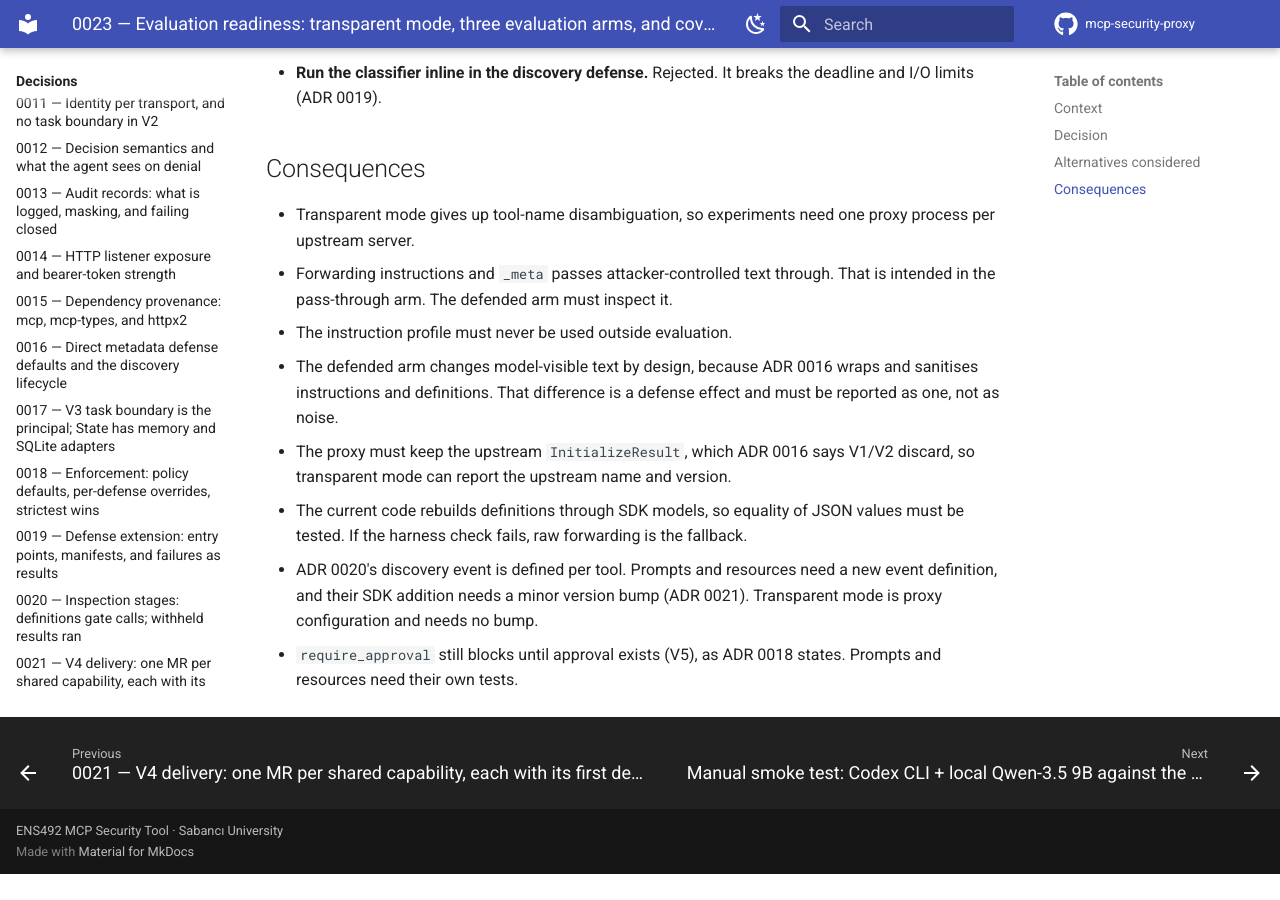
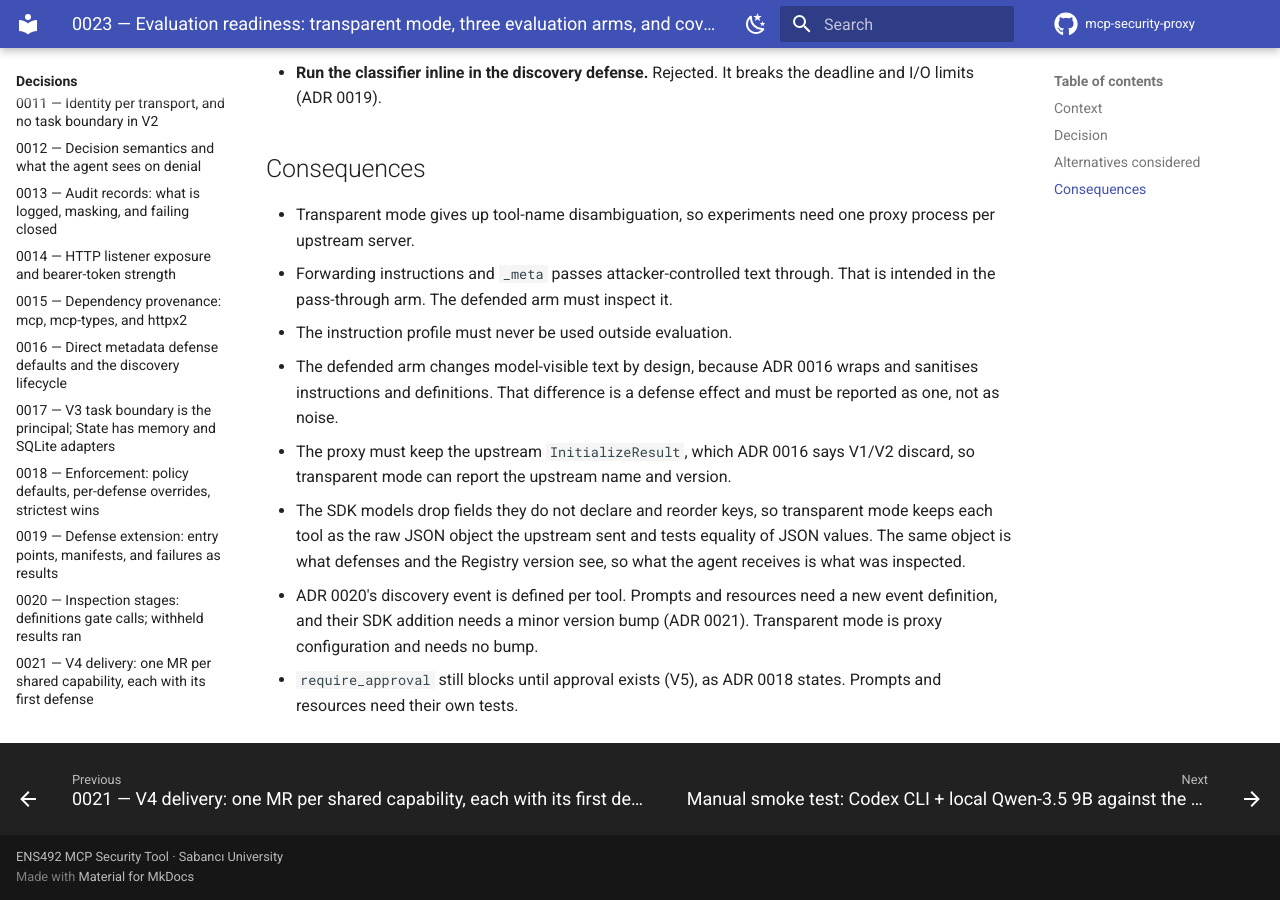
Before and after one commit to taha-kahya/mcp-security-proxy, an MkDocs documentation site: the page built from docs/decisions/0023-evaluation-readiness-and-transparent-mode.md, in a window 1280 px wide and 900 px high, scrolled down 2506 px. Built offline with MkDocs 1.6.1 and Material for MkDocs 9.7.7, drawn with Linux system fonts in a browser that asks for light colours; comment, search, counter and statistics services are not loaded; before the commit the page ends 3380 px from its top, so only the background shows below that.

Commit message:
docs: record raw tool definitions in the ADR 0023 consequences

```diff
--- a/docs/decisions/0023-evaluation-readiness-and-transparent-mode.md
+++ b/docs/decisions/0023-evaluation-readiness-and-transparent-mode.md
@@ -125,9 +125,10 @@ outliers do not.
   defense effect and must be reported as one, not as noise.
 - The proxy must keep the upstream `InitializeResult`, which ADR 0016 says V1/V2
   discard, so transparent mode can report the upstream name and version.
-- The current code rebuilds definitions through SDK models, so equality of JSON
-  values must be tested. If the harness check fails, raw forwarding is the
-  fallback.
+- The SDK models drop fields they do not declare and reorder keys, so
+  transparent mode keeps each tool as the raw JSON object the upstream sent
+  and tests equality of JSON values. The same object is what defenses and the
+  Registry version see, so what the agent receives is what was inspected.
 - ADR 0020's discovery event is defined per tool. Prompts and resources need a
   new event definition, and their SDK addition needs a minor version bump
   (ADR 0021). Transparent mode is proxy configuration and needs no bump.
```
